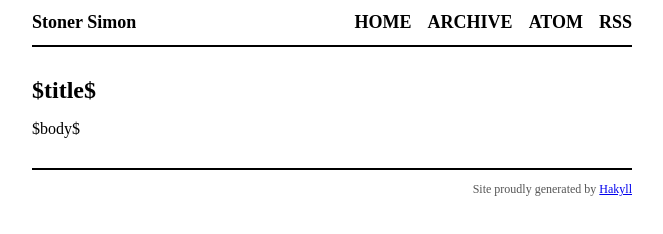
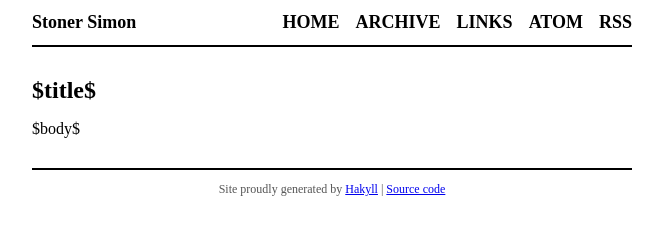
Before and after one commit to schatteleyn/stoner-simon, a plain HTML site: page templates/default.html in a window 1280 px wide. Shown: the whole page, without its empty margins (308-971 px from the left). Drawn offline with Linux system fonts and the light colour scheme.

Commit message:
typo + minor changes in css

```diff
--- a/css/default.css
+++ b/css/default.css
@@ -38,7 +38,7 @@ div#footer {
     font-size: 12px;
     margin-top: 30px;
     padding: 12px 0px 12px 0px;
-    text-align: right;
+    text-align: center;
 }
 
 h1 {
--- a/templates/default.html
+++ b/templates/default.html
@@ -17,6 +17,7 @@
             <div id="navigation">
                 <a href="/">Home</a>
                 <a href="/archive.html">Archive</a>
+                <a href="/links.html">Links</a>
                 <a href="/atom.xml">Atom</a>
                 <a href="/rss.xml">RSS</a>
             </div>
@@ -28,8 +29,7 @@
             $body$
         </div>
         <div id="footer">
-            Site proudly generated by
-            <a href="http://jaspervdj.be/hakyll">Hakyll</a>
+            Site proudly generated by <a href="http://jaspervdj.be/hakyll">Hakyll</a> | <a href="https://github.com/schatteleyn/stoner-simon">Source code</a>
         </div>
     </body>
 </html>
```
Also changed, not shown: index.html (+1 -1 lines).
